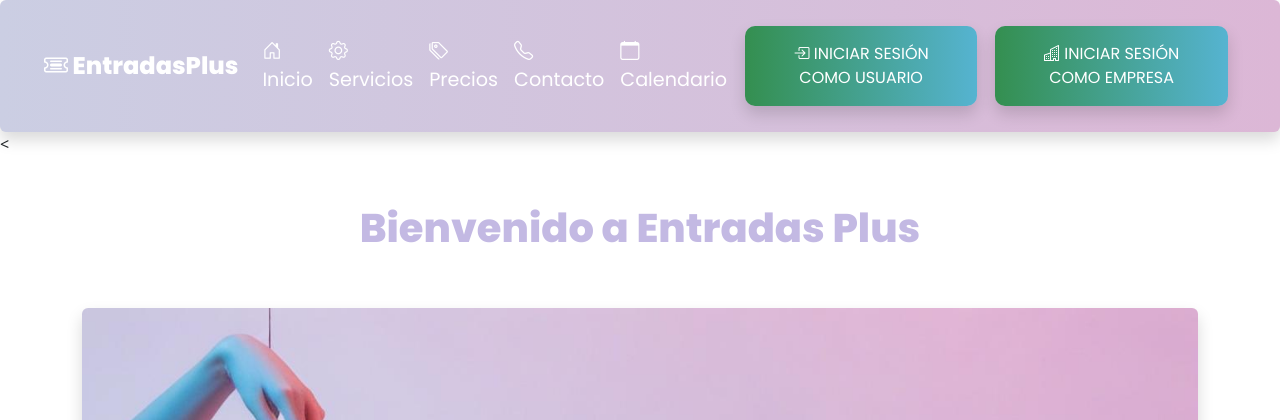
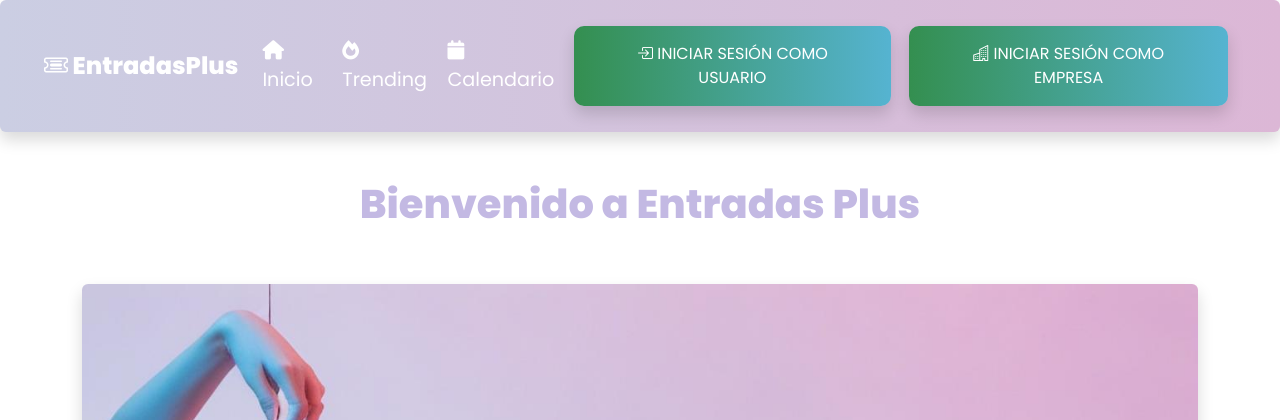
Before and after one commit to Martinez03/EntradasPlus, a Django app: page / in a window 1280 px wide. Shown: the top 420 px of the page. Run offline with Django 5.2, Linux system fonts and the light colour scheme; data comes from the database, SQL or seed files in the repository; data that the repository does not hold is empty.

Commit message:
Nuevo campo trending

```diff
--- a/Api/settings.py
+++ b/Api/settings.py
@@ -11,6 +11,7 @@ https://docs.djangoproject.com/en/5.1/ref/settings/
 """
 
 from pathlib import Path
+import os
 
 # Build paths inside the project like this: BASE_DIR / 'subdir'.
 BASE_DIR = Path(__file__).resolve().parent.parent
@@ -125,3 +126,6 @@ STATIC_URL = 'static/'
 DEFAULT_AUTO_FIELD = 'django.db.models.BigAutoField'
 
 LOGIN_REDIRECT_URL = "/"  # new
+
+MEDIA_URL = '/media/'
+MEDIA_ROOT = os.path.join(BASE_DIR, 'media')
--- a/entradasplus/models.py
+++ b/entradasplus/models.py
@@ -8,8 +8,8 @@ from django.contrib.auth.models import User
 class Empresa(models.Model):
     nombre = models.CharField(max_length=200)
     descripcion = models.TextField(blank=True)
-    email = models.EmailField(unique=True)  # Correo electrónico único
-    password = models.CharField(max_length=128)  # Contraseña encriptada
+    email = models.EmailField(blank=True)  # Correo electrónico único
+    password = models.CharField(blank=True,max_length=128)  # Contraseña encriptada
     fecha_creacion = models.DateTimeField(auto_now_add=True)
 
     def __str__(self):
@@ -23,6 +23,7 @@ class Evento(models.Model):
     lugar = models.CharField(max_length=200)
     capacidad = models.IntegerField()  # Capacidad máxima del evento
     fecha_creacion = models.DateTimeField(auto_now_add=True)
+    imagen = models.ImageField(upload_to='eventos/', blank=True, null=True)
 
     def __str__(self):
         return self.nombre
--- a/entradasplus/templates/base.html
+++ b/entradasplus/templates/base.html
@@ -11,6 +11,8 @@
     <link href="https://cdnjs.cloudflare.com/ajax/libs/bootstrap-icons/1.8.1/font/bootstrap-icons.min.css" rel="stylesheet">
     <!-- Estilos personalizados -->
     <link href="{% static 'css/style.css' %}" rel="stylesheet">
+    <link rel="stylesheet" href="https://cdnjs.cloudflare.com/ajax/libs/font-awesome/6.0.0/css/all.min.css">
+
 </head>
 <body>
 
@@ -32,28 +34,18 @@
       <ul class="navbar-nav">
         <li class="nav-item">
           <a class="nav-link active text-white" aria-current="page" href="/">
-            <i class="bi bi-house-door"></i> Inicio
+            <i class="fa-solid fa-house"></i> Inicio
           </a>
         </li>
-        <li class="nav-item">
-          <a class="nav-link text-white" href="#">
-            <i class="bi bi-gear"></i> Servicios
-          </a>
-        </li>
-        <li class="nav-item">
-          <a class="nav-link text-white" href="#">
-            <i class="bi bi-tags"></i> Precios
-          </a>
-        </li>
-        <li class="nav-item">
-          <a class="nav-link text-white" href="#">
-            <i class="bi bi-telephone"></i> Contacto
+        <li class="nav-item ml-2">
+          <a class="nav-link text-white" href="/trending">
+            <i class="fa-solid fa-fire"></i> Trending
           </a>
         </li>
         <!-- Calendario -->
-        <li class="nav-item">
+        <li class="nav-item ml-2">
           <a class="nav-link text-white" href="/calendar">
-            <i class="bi bi-calendar"></i> Calendario
+            <i class="fa-solid fa-calendar"></i> Calendario
           </a>
         </li>
       </ul>
@@ -119,7 +111,7 @@
     </div>
 </div>
 
-<<!-- Modal de Inicio de Sesión para Empresa -->
+<!-- Modal de Inicio de Sesión para Empresa -->
 <div class="modal fade" id="loginEmpresaModal" tabindex="-1" aria-labelledby="loginEmpresaModalLabel" aria-hidden="true">
   <div class="modal-dialog modal-dialog-centered">
       <div class="modal-content">
@@ -154,11 +146,11 @@
   </div>
 </div>
 
-
+{% block content %}
+{% endblock %}
 
 <script src="https://cdn.jsdelivr.net/npm/bootstrap@5.3.0-alpha1/dist/js/bootstrap.bundle.min.js"></script>
 
-{% block content %}
-{% endblock %}
+
 </body>
 </html>
--- a/entradasplus/urls.py
+++ b/entradasplus/urls.py
@@ -1,5 +1,7 @@
 from django.urls import path
 from . import views
+from django.conf import settings
+from django.conf.urls.static import static
 
 urlpatterns = [
     path('', views.index, name='home'),
@@ -12,5 +14,10 @@ urlpatterns = [
     path('eliminar_evento/<int:evento_id>/', views.eliminar_evento, name='eliminar_evento'),
     path('logout_empresa/', views.logout_empresa, name='logout_empresa'),
     path('login_empresa/', views.login_empresa, name='login_empresa'),
-     path('registro_empresa/', views.registro_empresa, name='registro_empresa'),
+    path('registro_empresa/', views.registro_empresa, name='registro_empresa'),
+    path('trending/', views.trending, name='trending'),
+
 ]
+
+if settings.DEBUG:
+    urlpatterns += static(settings.MEDIA_URL, document_root=settings.MEDIA_ROOT)
--- a/entradasplus/views.py
+++ b/entradasplus/views.py
@@ -1,6 +1,6 @@
 from django.shortcuts import render, redirect, get_object_or_404
 from . import models
-from .models import Empresa
+from .models import Empresa, Evento
 from django.contrib.auth import authenticate, login, logout
 from django.contrib import messages
 from datetime import datetime
@@ -138,3 +138,11 @@ def registro_empresa(request):
         form = EmpresaForm()
 
     return render(request, 'registro_empresa.html', {'form': form})
+
+def trending(request):
+    eventos = Evento.objects.all()
+    context = {
+        'eventos': eventos,
+    }
+
+    return render(request, 'trending.html', context)
```
Also changed, not shown: entradasplus/templates/trending.html (added, +37 -0 lines), db.sqlite3, entradasplus/migrations/0002_remove_empresa_propietario_empresa_email_and_more.py (added), entradasplus/migrations/0003_evento_imagen.py (added), entradasplus/static/pictures/Eventos/caribe.webp (added), entradasplus/static/pictures/Eventos/karol.jpg (added), entradasplus/templates/crear_evento.html (renamed from entradasplus/templates/crear_eventos.html), media/eventos/caribe.webp (added), media/eventos/karol.jpg (added).
